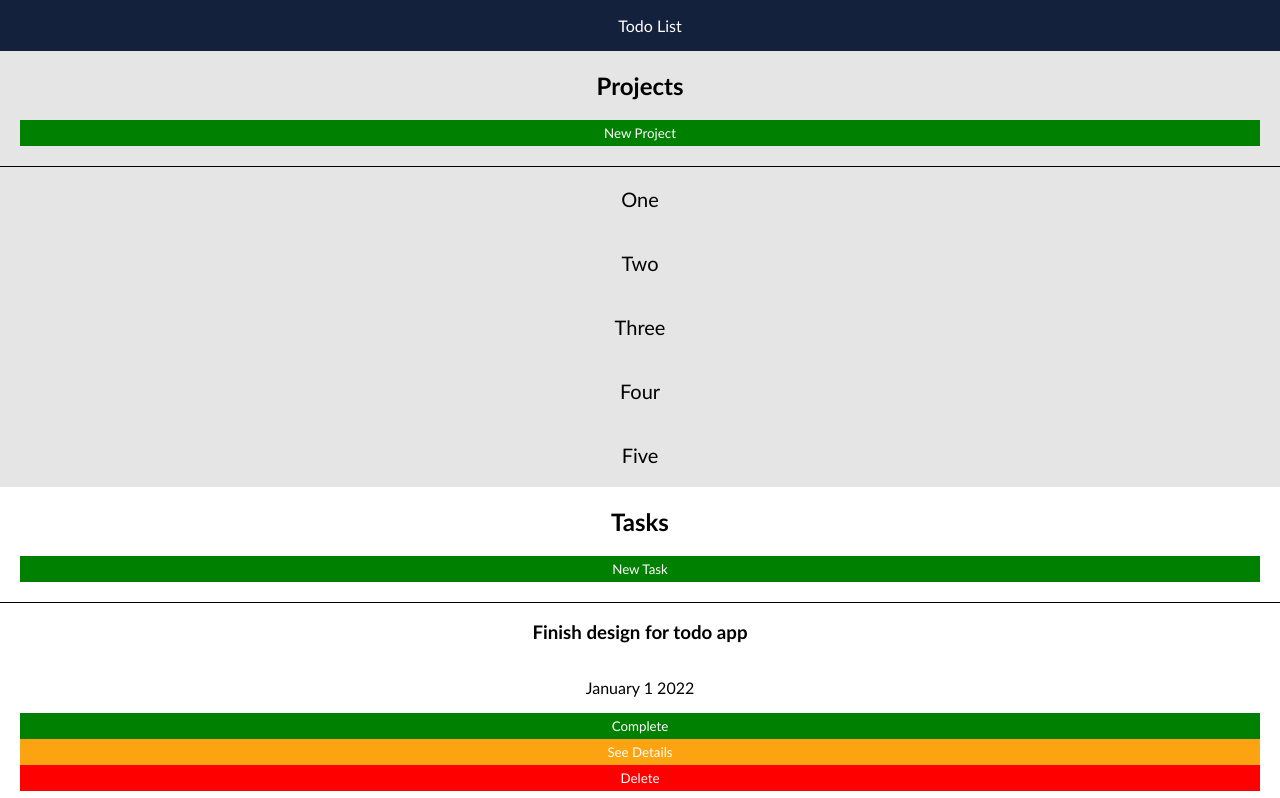
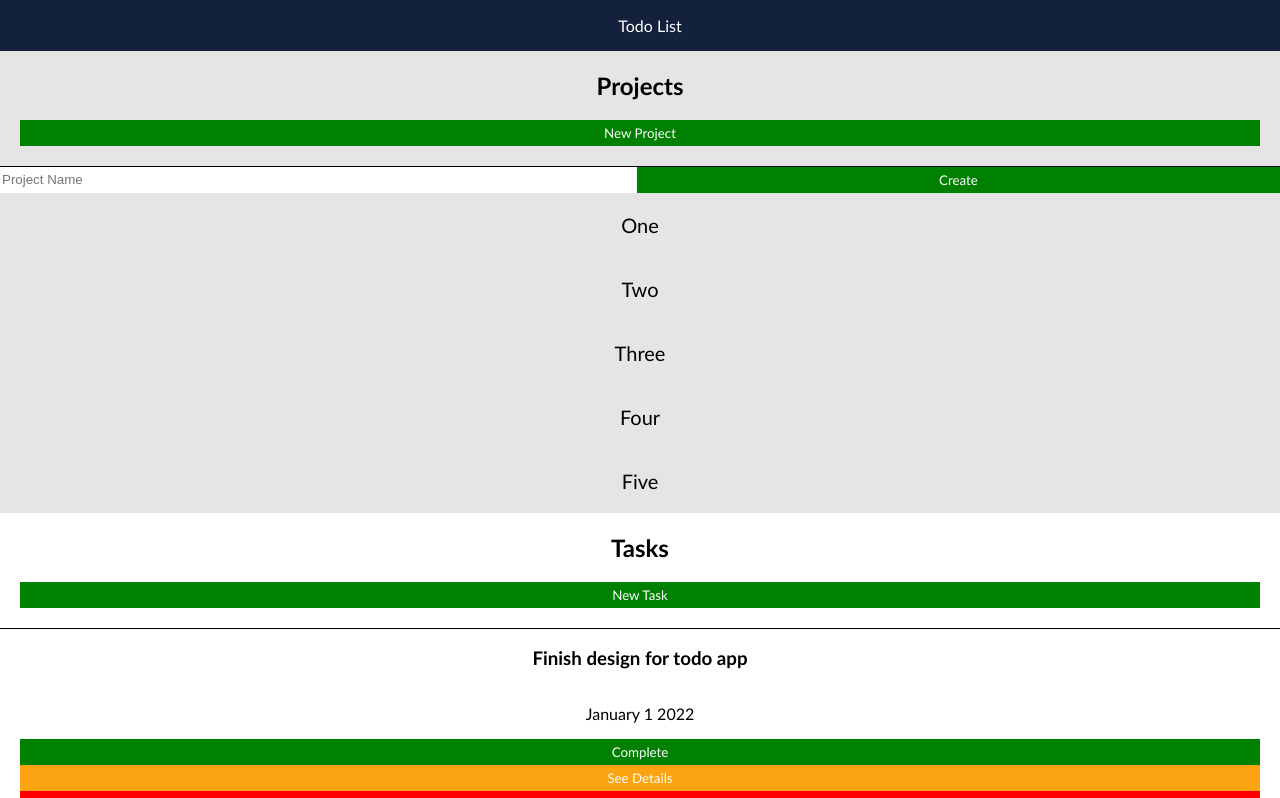
Before and after one commit to brandonricharda/todo-list, a website built with webpack: page dist/index.html in a window 1280 px wide. Both pictures are taken after a click on the button "New Project". Shown: the top 798 px of the page. Built offline with nearby package versions, Linux system fonts and the light colour scheme.

Commit message:
Add initial new project button functionality
The new project button now creates a form on the page (form needs
styling and full functionality)

```diff
--- a/src/domController.js
+++ b/src/domController.js
@@ -1,10 +1,12 @@
+import newProjectForm from "./newProjectForm";
+
 const domController = (function() {
     // select new project and new task buttons
     let newProjectButton = document.getElementById("new-project-button");
     let newTaskButton = document.getElementById("new-task-button");
     // activate new project and new task buttons
     newProjectButton.addEventListener("click", function() {
-        console.log("New project button clicked!");
+        newProjectForm().showForm();
     });
     newTaskButton.addEventListener("click", function() {
         console.log("New task button clicked!");
--- /dev/null
+++ b/src/newProjectForm.js
@@ -0,0 +1,26 @@
+const newProjectForm = (function() {
+
+    let projectFormContainer = document.getElementById("project-form-container");
+
+    return {
+        hideForm: function() {
+            projectFormContainer.innerHTML = "";
+        },
+        showForm: function() {
+            this.hideForm();
+            // create new project form elements
+            let projectNameInput = document.createElement("input");
+            projectNameInput.setAttribute("id", "project-name-input");
+            projectNameInput.setAttribute("placeholder", "Project Name");
+            let projectSubmitButton = document.createElement("button");
+            projectSubmitButton.innerHTML = "Create";
+            projectSubmitButton.setAttribute("id", "project-submit-button");
+            // add new project form elements to DOM
+            projectFormContainer.appendChild(projectNameInput);
+            projectFormContainer.appendChild(projectSubmitButton);
+        }
+    }
+
+});
+
+export default newProjectForm;
--- a/src/task.js
+++ b/src/task.js
@@ -7,3 +7,5 @@ class Task {
         this.status = status;
     }
 }
+
+export default Task;
```
Also changed, not shown: dist/index.html, dist/main.js, dist/styles.css.
